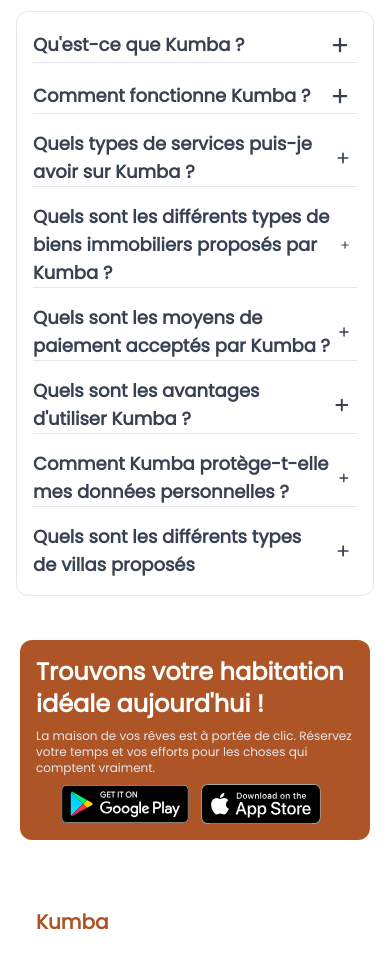
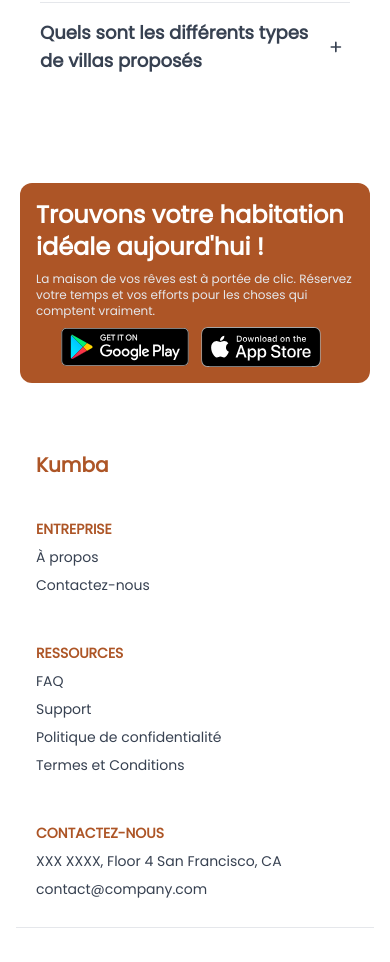
Before and after one commit to NorlanCoder/kumba-landing, a React (Create React App) app: page / in a window 390 px wide. Shown: the part 3900-4862 px from the top of the page. Built offline with nearby package versions, Linux system fonts and the light colour scheme.

Commit message:
modification du responsive

```diff
--- a/src/components/Accordion.jsx
+++ b/src/components/Accordion.jsx
@@ -136,10 +136,9 @@
 
   return (
     <>
-        <section>
+        <section className="py-10">
             <h1 className="text-gray-800 text-3xl text-center font-semibold sm:text-4xl">Questions Fréquemment Posées</h1>
-            <section className="flex flex-wrap md:flex-nowrap gap-7 py-4 px-2 max-w-6xl mx-auto" id="faq-section">
-                <section className="flex-grow w-1/2 mx-2 md:mx-auto my-2 border border-slate-200 rounded-xl">
+            <section className="flex-grow mx-4 px-2 max-w-2xl sm:mx-auto my-12 rounded-xl">
                 {faqData1.find((section) => section.id === activeSection1)
                 ?.questions.map((question, index) => (
                     <div key={question.id} className="group m-4 text-gray-700 select-none">
@@ -163,31 +162,6 @@
                     </div>
                 ))}
             </section>
-                <section className="flex-grow w-1/2 mx-2 md:mx-auto my-2 border border-slate-200 rounded-xl">
-                    {faqData2.find((section) => section.id === activeSection2)
-                    ?.questions.map((question, index) => (
-                        <div key={question.id} className="group m-4 text-gray-700 select-none">
-
-                            <div className="cursor-pointer flex justify-between items-center text-lg font-medium" onClick={() => toggleOpen2(question.id)}>
-                                <div className={`text-[95%]md text-gray-700 font-bold ${isOpen2[question.id] ? "text-terre" : "" }`}>{question.question}</div>
-                                <FaPlus className={`m-2 ml-2 transition-all duration-200 ${isOpen2[question.id] ? "rotate-90 text-terre" : "" }`}/>
-                            </div>
-
-                            <div className={`overflow-hidden transition-max-height duration-500 ${ isOpen2[question.id] ? "max-h-screen" : "max-h-0" }`}>
-                                <section className="mt-2 text-md">
-                                    <div dangerouslySetInnerHTML={{ __html: question.answer }} />
-                                </section>
-                            </div>
-
-                            {index < faqData1.find((section) => section.id === activeSection1).questions.length - 1 && (
-                                <div className="text-slate-400">
-                                    <hr className="border-1 transition-all bg-slate-400"/>
-                                </div>
-                            )}
-                        </div>
-                    ))}
-                </section>
-            </section>
         </section>
     </>
   )
--- a/src/components/Footer.jsx
+++ b/src/components/Footer.jsx
@@ -318,7 +318,7 @@
               </a>
             </div>
           </div>
-          <div className="hidden sm:block absolute top-16 right-0 -bottom-2 transform -rotate-6 -translate-y-1/2">
+          <div className="hidden sm:block absolute sm:top-20 md:top-16 right-0 -bottom-2 transform -rotate-6 -translate-y-1/2">
             <img src={Mobile1} className="w-[14rem]" alt="Bilan Image" title='Bilan Image' />
           </div>
         </section>
@@ -335,10 +335,10 @@
               <div className="text-sm uppercase text-terre font-bold">
                 Entreprise
               </div>
-              <a className="my-2 block" href="/#">
+              <a className="my-2 block text-sm" href="/#">
                 À propos <span className="text-teal-600 text-xs p-1"></span>
               </a>
-              <a className="my-2 block" href="/#">
+              <a className="my-2 block text-sm" href="/#">
                 Contactez-nous
               </a>
             </div>
@@ -347,17 +347,17 @@
               <div className="text-sm uppercase text-terre font-bold">
                 Ressources
               </div>
-              <a className="my-2 block" href="/#">
+              <a className="my-2 block text-sm" href="/#">
                 FAQ<span className="text-teal-600 text-xs p-1"></span>
               </a>
-              <a className="my-2 block" href="/#">
+              <a className="my-2 block text-sm" href="/#">
                 Support<span className="text-teal-600 text-xs p-1"></span>
               </a>
-              <a className="my-2 block" href="/#">
+              <a className="my-2 block text-sm" href="/#">
                 Politique de confidentialité
                 <span className="text-teal-600 text-xs p-1"></span>
               </a>
-              <a className="my-2 block" href="/#">
+              <a className="my-2 block text-sm" href="/#">
                 Termes et Conditions{" "}
                 <span className="text-teal-600 text-xs p-1"></span>
               </a>
@@ -367,11 +367,11 @@
               <div className="text-sm uppercase text-terre font-bold">
                 Contactez-nous
               </div>
-              <a className="my-2 block" href="/#">
+              <a className="my-2 block text-sm" href="/#">
                 XXX XXXX, Floor 4 San Francisco, CA
                 <span className="text-teal-600 text-xs p-1"></span>
               </a>
-              <a className="my-2 block" href="/#">
+              <a className="my-2 block text-sm" href="/#">
                 contact@company.com
                 <span className="text-teal-600 text-xs p-1"></span>
               </a>
--- a/src/components/Statistical.jsx
+++ b/src/components/Statistical.jsx
@@ -31,7 +31,7 @@
         <div className="max-w-2xl mx-auto text-center">
             <h3 className="text-gray-800 text-3xl text-center font-semibold sm:text-4xl">Nos clients sont toujours satisfaits</h3>
             <p className="mt-3 text-gray-700">
-                Lorem ipsum dolor sit amet, consectetur adipiscing elit. Morbi venenatis sollicitudin quam ut tincidunt.
+              Lorem ipsum dolor sit amet, consectetur adipiscing elit. Morbi venenatis sollicitudin quam ut tincidunt.
             </p>
         </div>
         <div className="mt-12">
```
Lines whose indentation alone changed are shown as unchanged.
